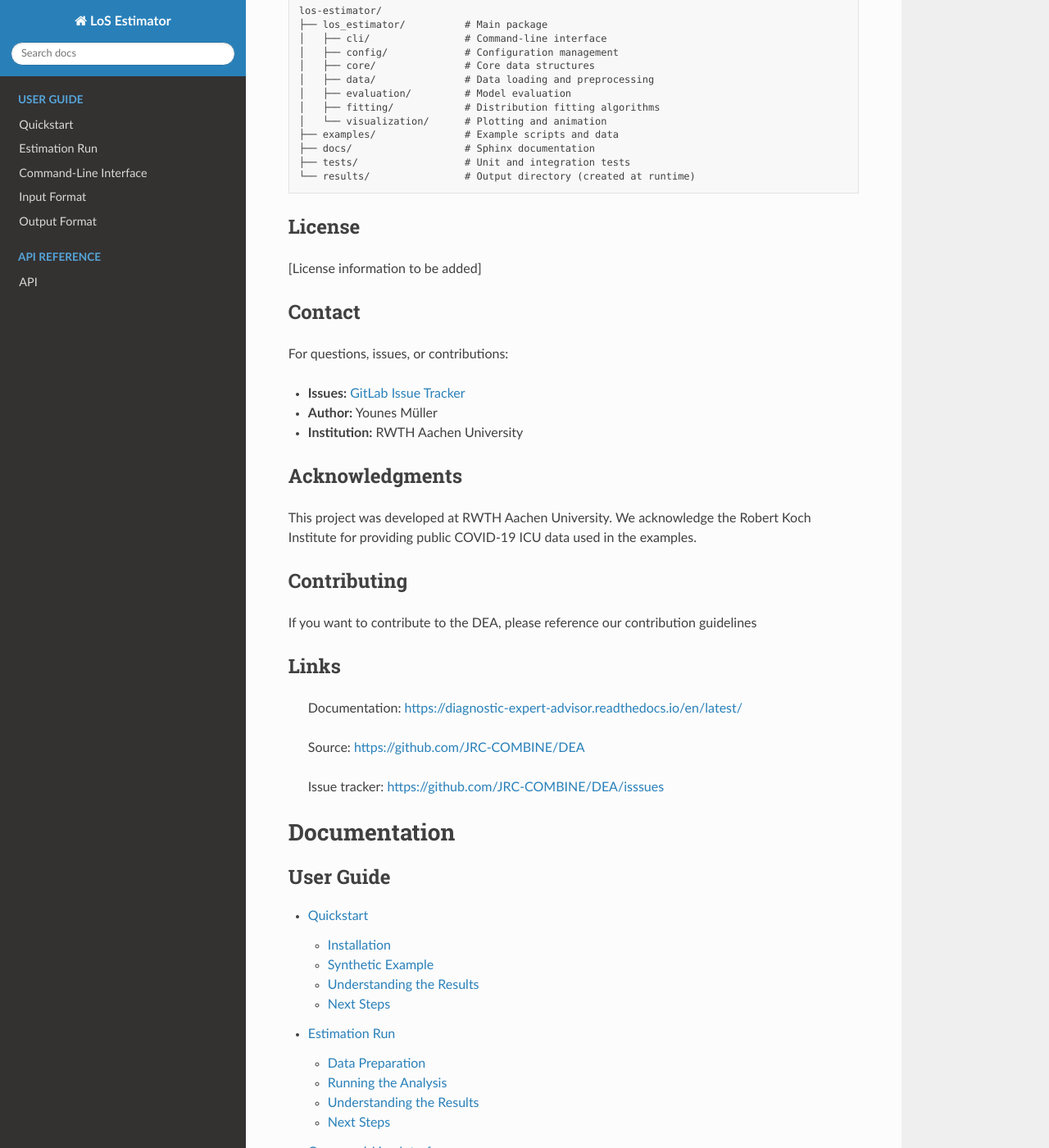
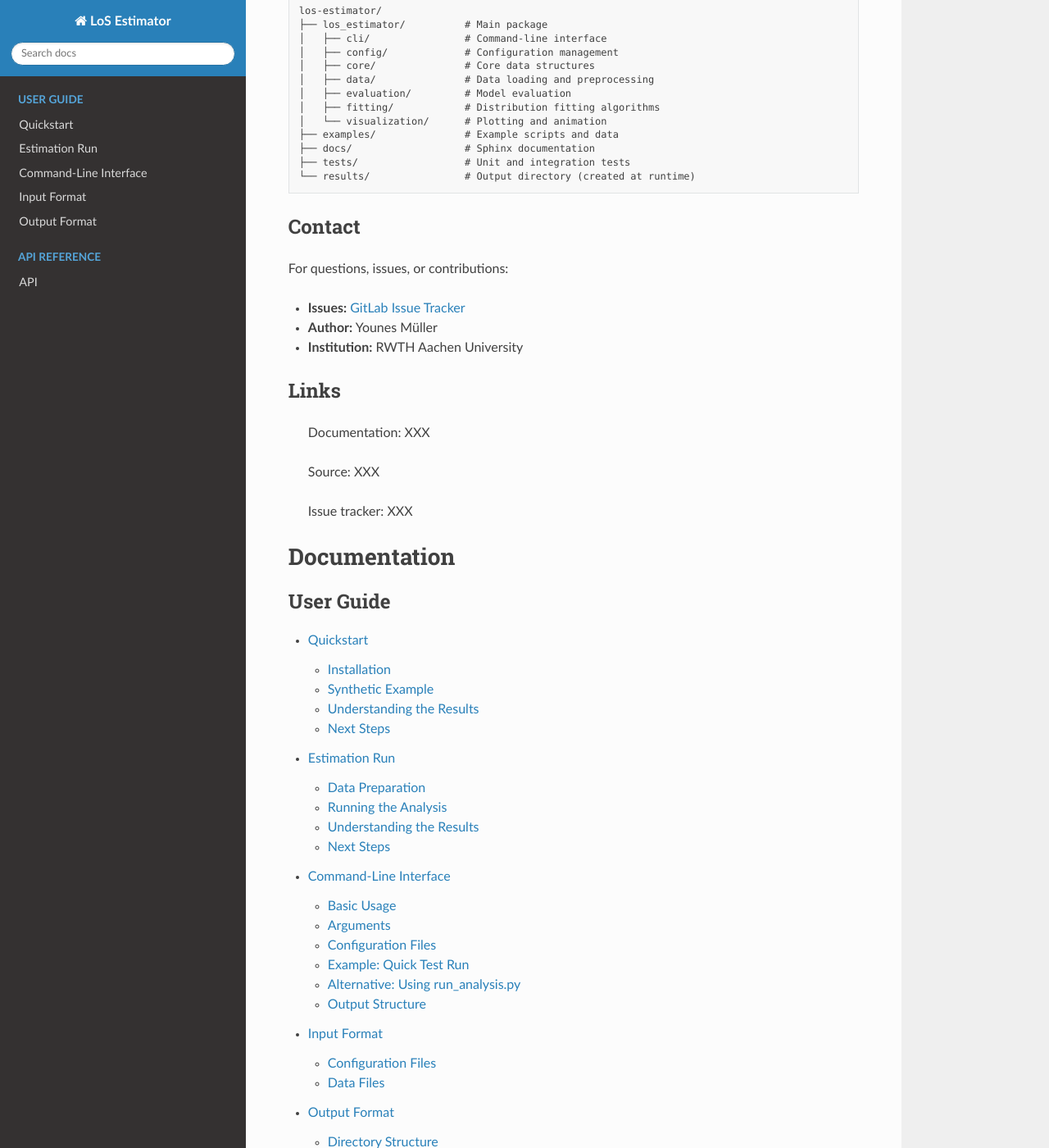
Before and after one commit to Younesmueller/los-estimator, a Sphinx documentation site: the page built from docs/source/index.rst, in a window 1280 px wide and 1400 px high, scrolled down 2937 px. Shown: the whole window at 82% size. Built offline with Sphinx 7.4.7 and the Read the Docs theme 3.1.0, drawn with Linux system fonts in a browser that asks for light colours; some of the changed text lies outside the part shown.

Commit message:
update docs

```diff
--- a/README.rst
+++ b/README.rst
@@ -11,7 +11,7 @@ The LoS Estimator derives patient length of stay distributions from ICU admissio
 .. note::
     This work builds on the methodology described in:
 
-    Schuppert A, Theisen S, Fränkel P, Weber-Carstens S, Karagiannidis C.
+    A. Schuppert, S. Theisen, P. Fränkel, S. Weber-Carstens, C. Karagiannidis.
 
     Bundesweites Belastungsmodell für Intensivstationen durch COVID-19.
     (English: Nationwide exposure model for COVID-19 intensive care unit admission)
@@ -119,11 +119,6 @@ Project Structure
     └── results/                # Output directory (created at runtime)
 
 
-License
--------
-
-[License information to be added]
-
 Contact
 -------
 
@@ -133,22 +128,11 @@ For questions, issues, or contributions:
 - **Author:** Younes Müller
 - **Institution:** RWTH Aachen University
 
-Acknowledgments
----------------
-
-This project was developed at RWTH Aachen University. We acknowledge the Robert Koch Institute for providing public COVID-19 ICU data used in the examples.
-
-
-
-Contributing
-------------
-
-If you want to contribute to the DEA, please reference our contribution guidelines
 
 Links
 -----
-    Documentation: https://diagnostic-expert-advisor.readthedocs.io/en/latest/
+    Documentation: XXX
 
-    Source: https://github.com/JRC-COMBINE/DEA
+    Source: XXX
 
-    Issue tracker: https://github.com/JRC-COMBINE/DEA/isssues
+    Issue tracker: XXX
```
Also changed, not shown: docs/source/index.rst (+0 -7 lines).
